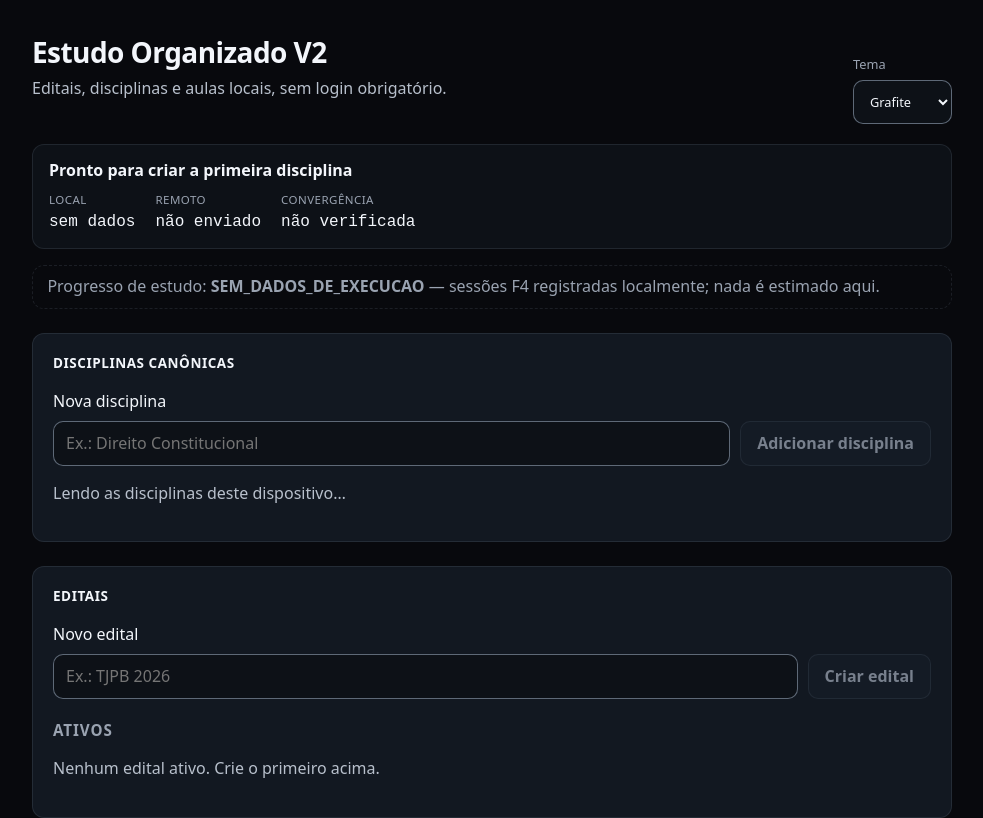
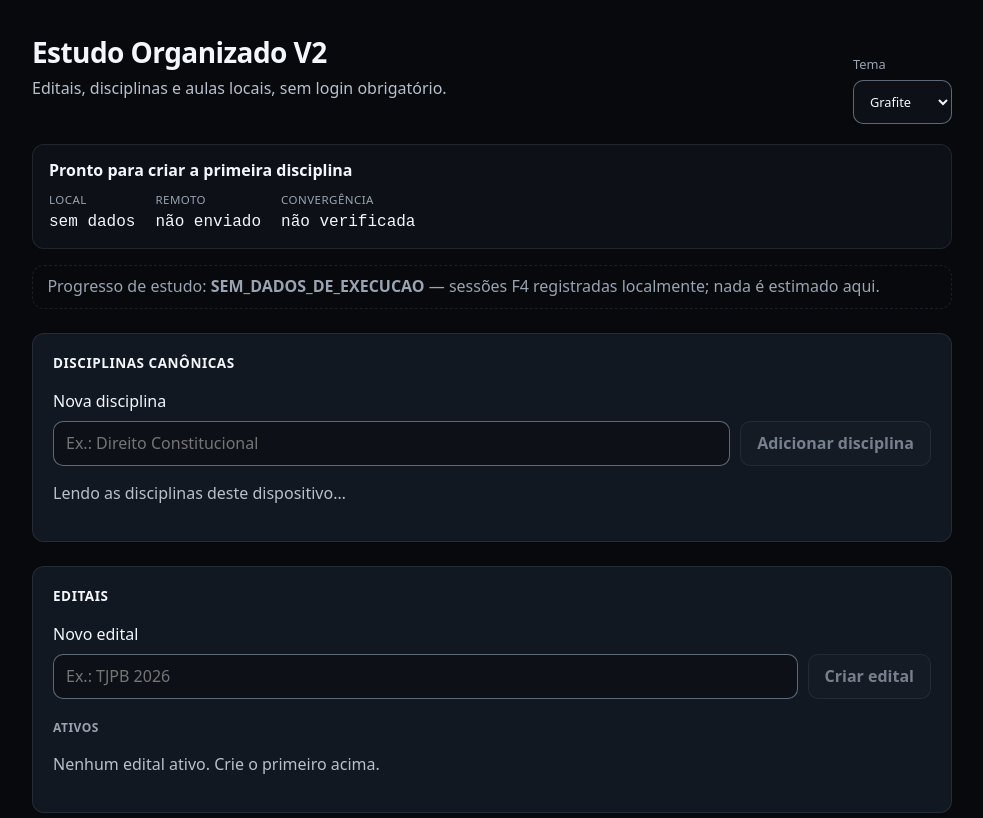
Before and after one commit to matheussilva421/estudo-organizado, a React (Vite) app in the folder apps/v2/: page / in a window 1280 px wide. Shown: the top 818 px of the page, without its empty margins (148-1131 px from the left). Built offline with nearby package versions, Linux system fonts and the light colour scheme.

Commit message:
style(v2-f4): align tokens with DESIGN.md

```diff
--- a/apps/v2/src/presentation/styles.css
+++ b/apps/v2/src/presentation/styles.css
@@ -251,9 +251,9 @@ select {
 
 .group-title {
   margin: 1.25rem 0 0.5rem;
-  font-size: 0.95rem;
+  font-size: 12px;
   text-transform: uppercase;
-  letter-spacing: 0.06em;
+  letter-spacing: 0.5px;
   color: var(--text-muted);
 }
 
@@ -321,7 +321,7 @@ select {
   display: inline-block;
   padding: 0.1rem 0.45rem;
   border-radius: 999px;
-  background: var(--surface-alt, rgba(127, 127, 127, 0.15));
+  background: var(--surface-alt, var(--surface));
   font-size: 0.75rem;
   text-transform: lowercase;
 }
@@ -508,7 +508,7 @@ select {
 }
 
 .planning-warning {
-  color: var(--warn-text, #b45309);
+  color: var(--warning);
 }
 
 .planning-workspace button[aria-pressed='true'] {
```
